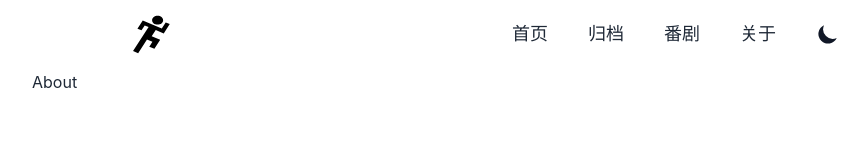
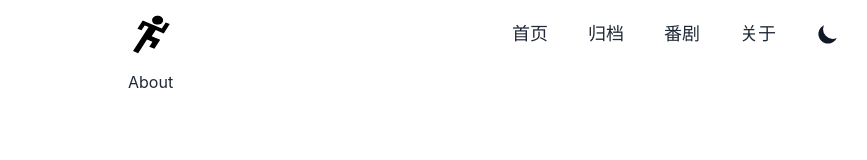
Before and after one commit to GeeKaven/YuBlog, a Next.js app: page /about in a window 1280 px wide. Shown: the top 160 px of the page, without its empty margins (152-1019 px from the left). Built offline with nearby package versions, Linux system fonts and the light colour scheme.

Commit message:
feat: change layout

```diff
--- a/src/components/Layout.tsx
+++ b/src/components/Layout.tsx
@@ -19,8 +19,8 @@ const Layout = ({ children }: LayoutProps) => {
     <div className='flex flex-col min-h-full'>
       <MobileNav navShow={navShow} onToggleNav={onToggleNav} />
       <Header onToggleNav={onToggleNav} />
-      <main className='flex-grow mx-auto w-3/4 px-4 sm:px-6 mt-[70px]'>
-        {children}
+      <main className='flex-grow w-full mt-[70px]'>
+        <div className='mx-auto max-w-3xl px-4 sm:px-6'>{children}</div>
       </main>
       <Footer />
       <BackToTop />
```
